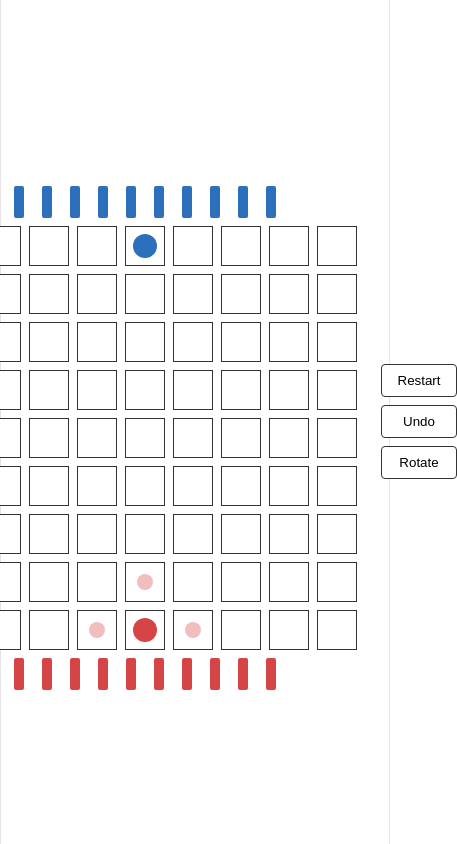
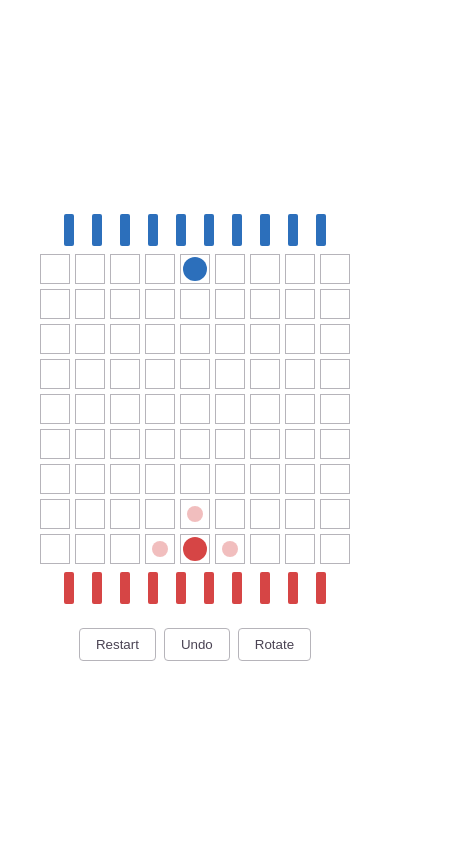
Before and after one commit to iggysiegel/quoridor, a React (Vite) app: page / in a window 390 px wide. Shown: the whole page, 457 px wide, since content can reach past the window. Built offline with nearby package versions, Linux system fonts and the light colour scheme.

Commit message:
Improve dark mode support and add responsive mobile layout

```diff
--- a/src/Board.css
+++ b/src/Board.css
@@ -1,9 +1,16 @@
 .board {
-  /* 9 cell tracks (40px) interleaved with 8 gap tracks (8px); walls render and
-     get placed in the gaps between cells. */
+  /* 9 cell tracks interleaved with 8 gap tracks; walls render and get placed
+     in the gaps between cells. Sized off --cell-size/--gap-size so a single
+     media query can shrink the whole grid for narrow screens. */
+  --cell-size: 40px;
+  --gap-size: 8px;
   display: grid;
-  grid-template-columns: repeat(8, 40px 8px) 40px;
-  grid-template-rows: repeat(8, 40px 8px) 40px;
+  grid-template-columns: repeat(8, var(--cell-size) var(--gap-size)) var(
+      --cell-size
+    );
+  grid-template-rows: repeat(8, var(--cell-size) var(--gap-size)) var(
+      --cell-size
+    );
   width: fit-content;
   transition: transform 1s ease;
 }
@@ -15,7 +22,7 @@
 .winner-message {
   visibility: hidden;
   margin: 0;
-  color: #333;
+  color: var(--text);
   font-size: 24px;
   font-weight: 700;
   text-align: center;
@@ -26,13 +33,13 @@
 }
 
 .cell {
-  width: 40px;
-  height: 40px;
+  width: var(--cell-size);
+  height: var(--cell-size);
   padding: 0;
   box-sizing: border-box;
   appearance: none;
-  border: 1px solid #333;
-  background: #fff;
+  border: 1px solid var(--border);
+  background: var(--bg);
   display: flex;
   align-items: center;
   justify-content: center;
@@ -80,6 +87,7 @@
 }
 
 .wall-slot {
+  appearance: none;
   background: transparent;
   border: none;
   padding: 0;
@@ -125,7 +133,7 @@
 
 .wall-icon-used {
   background: transparent;
-  border: 1px solid #333;
+  border: 1px solid var(--border);
   opacity: 0.4;
 }
 
@@ -136,13 +144,30 @@
 }
 
 .sidebar-button {
+  appearance: none;
   padding: 8px 16px;
-  border: 1px solid #333;
+  border: 1px solid var(--border);
   border-radius: 4px;
-  background: #fff;
+  background: var(--bg);
+  color: var(--text);
   cursor: pointer;
 }
 
 .sidebar-button:hover {
   background: rgba(107, 74, 47, 0.1);
 }
+
+@media (max-width: 600px) {
+  .board {
+    --cell-size: 30px;
+    --gap-size: 5px;
+  }
+
+  .game-area {
+    flex-direction: column;
+  }
+
+  .sidebar {
+    flex-direction: row;
+  }
+}
--- a/src/index.css
+++ b/src/index.css
@@ -1,7 +1,7 @@
 :root {
-  --text: #6b6375;
+  --text: #4a4353;
   --bg: #fff;
-  --border: #e5e4e7;
+  --border: #b6b4ba;
 
   --sans: system-ui, "Segoe UI", Roboto, sans-serif;
 
@@ -24,7 +24,7 @@
   :root {
     --text: #9ca3af;
     --bg: #16171d;
-    --border: #2e303a;
+    --border: #4a4d5c;
   }
 }
 
@@ -33,7 +33,6 @@
   max-width: 100%;
   margin: 0 auto;
   text-align: center;
-  border-inline: 1px solid var(--border);
   min-height: 100svh;
   display: flex;
   flex-direction: column;
```
